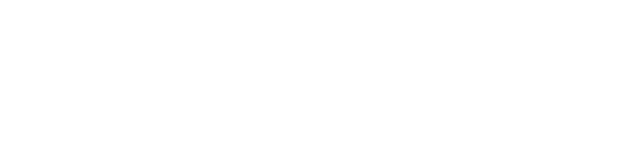
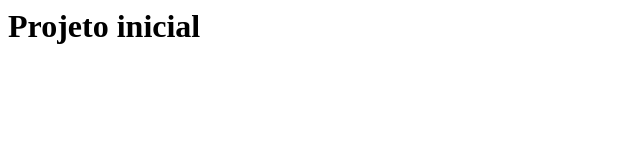
Before and after one commit to Isac-Coutinho/teste, a plain HTML site: page index.html in a window 1280 px wide. Shown: the whole page, without its empty margins (0-640 px from the left). Drawn offline with Linux system fonts and the light colour scheme.

```diff
--- a/index.html
+++ b/index.html
@@ -2,5 +2,6 @@
   <head>
   </head>
   <body>
+    <h1>Projeto inicial</h1>
   </body>
 </html
```
